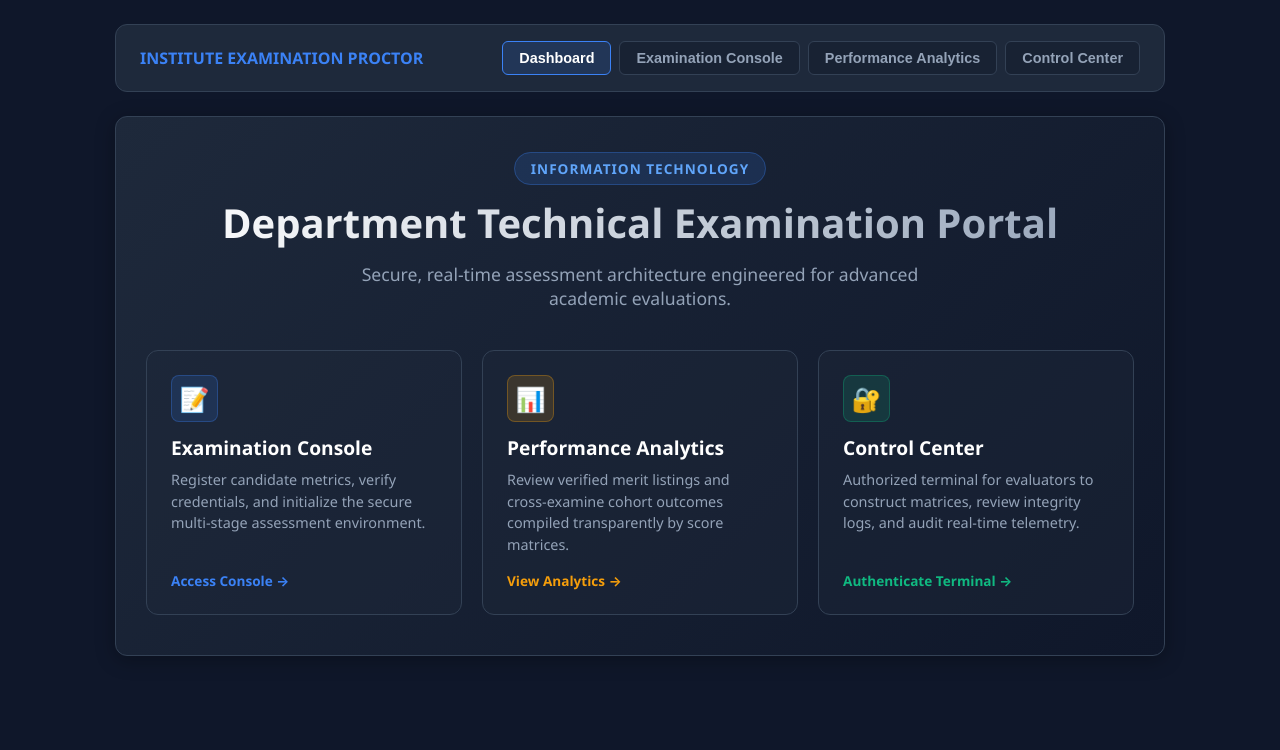
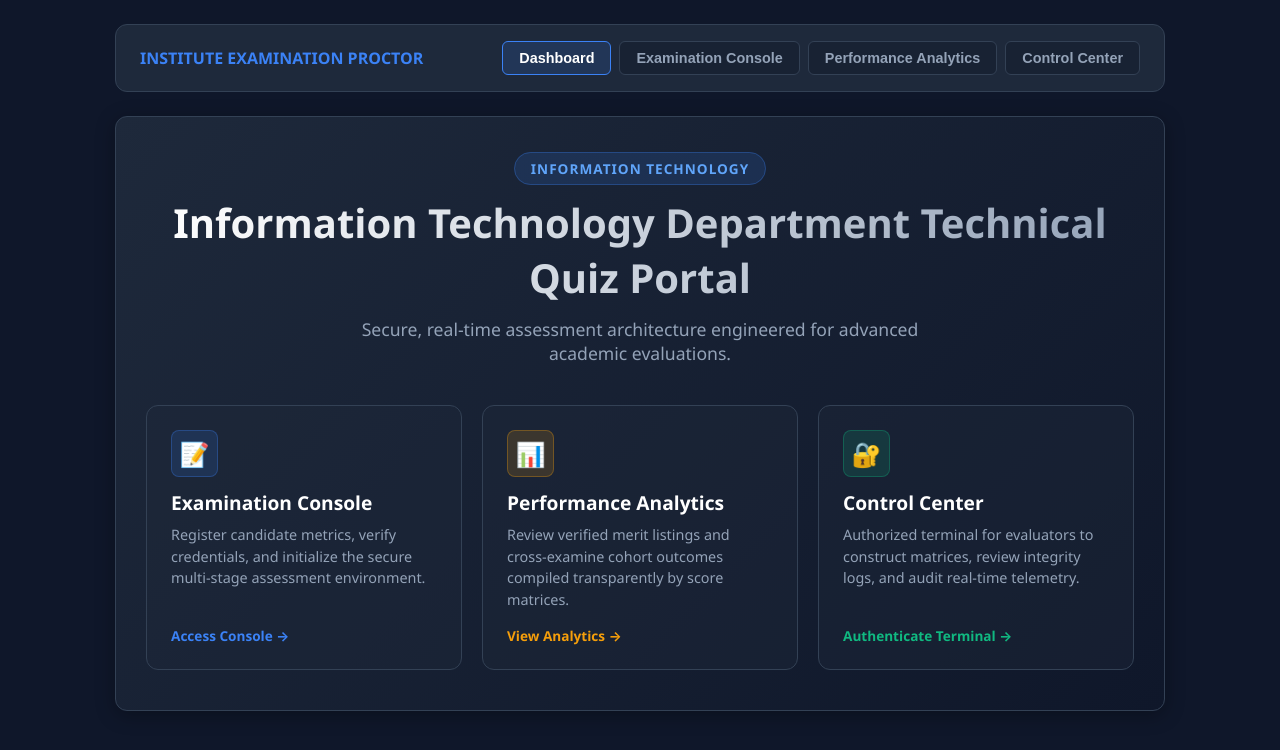
Before and after one commit to bathri-07/secure-quiz-portal, a React (Vite) app in the folder frontend/: page / in a window 1280 px wide. Shown: the top 750 px of the page. Built offline with nearby package versions, Linux system fonts and the light colour scheme; the HTML template or start-up script is replaced by a standard one.

Commit message:
Information Technology title changed

```diff
--- a/frontend/src/components/Home.jsx
+++ b/frontend/src/components/Home.jsx
@@ -53,7 +53,7 @@ export default function Home({ setView }) {
           INFORMATION TECHNOLOGY
         </span>
         <h1 style={{ fontSize: '2.5rem', marginTop: '16px', marginBottom: '12px', background: 'linear-gradient(90deg, #fff 0%, #94a3b8 100%)', WebkitBackgroundClip: 'text', WebkitTextFillColor: 'transparent' }}>
-          Department Technical Examination Portal
+          Information Technology Department Technical Quiz Portal
         </h1>
         <p style={{ color: '#94a3b8', fontSize: '1.1rem', maxWidth: '600px', margin: '0 auto' }}>
           Secure, real-time assessment architecture engineered for advanced academic evaluations.
```
